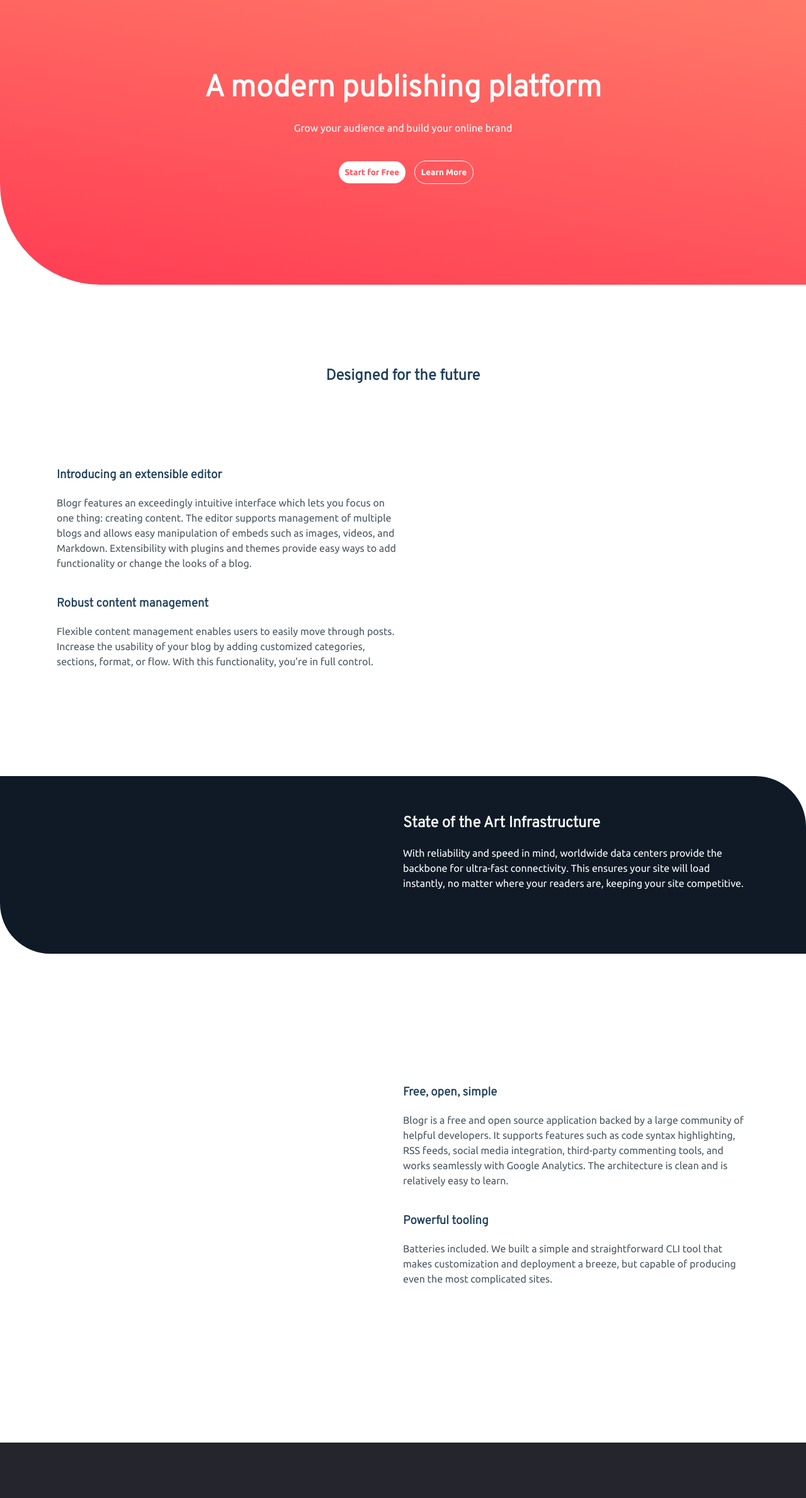
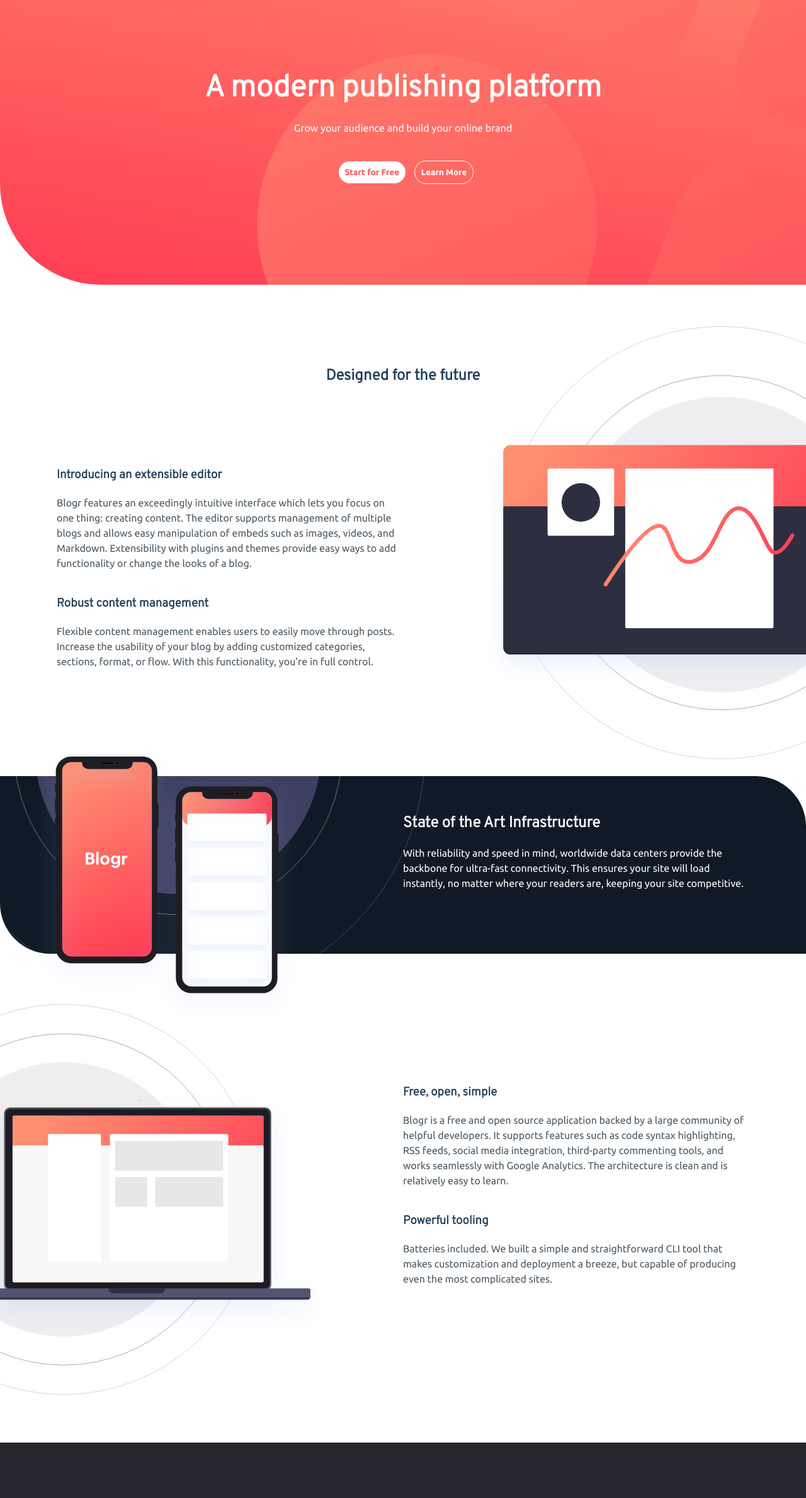
Before and after one commit to TaysonGermano/Blogr, a plain HTML site: page index.html in a window 1280 px wide. Shown: the part 92-2470 px from the top of the page at 63% size. Drawn offline with Linux system fonts and the light colour scheme.

Commit message:
css changes

```diff
--- a/css/desktop.css
+++ b/css/desktop.css
@@ -48,8 +48,7 @@
 
 /* Hero section */
 .hero {
-  background: url(/blogr-landing-page-main/images/bg-pattern-intro.svg)
-      no-repeat,
+  background: url(../images/bg-pattern-intro.svg) no-repeat,
     var(--gradient-color);
   background-size: 170%;
   background-position: left;
@@ -168,7 +167,7 @@
   height: 47rem;
   top: -14rem;
   right: 0px;
-  background-image: url("/blogr-landing-page-main/images/illustration-editor-desktop.svg");
+  background-image: url("../images/illustration-editor-desktop.svg");
   background-repeat: no-repeat;
   background-position-x: 8rem;
   background-size: 45rem;
@@ -182,9 +181,7 @@
 }
 
 .section-2 {
-  background: url(/blogr-landing-page-main/images/bg-pattern-circles.svg)
-      no-repeat,
-    #0f1a26;
+  background: url(../images/bg-pattern-circles.svg) no-repeat, #0f1a26;
   background-position-x: -22%;
   background-position-y: 86%;
   background-size: 49rem;
@@ -198,7 +195,7 @@
   height: 26rem;
   transform: translateY(-6rem);
   right: 33px;
-  background-image: url(/blogr-landing-page-main/images/illustration-phones.svg);
+  background-image: url(../images/illustration-phones.svg);
   background-repeat: no-repeat;
   background-position: left;
   background-size: 26rem;
@@ -212,7 +209,7 @@
   height: 47rem;
   top: -8rem;
   right: 0px;
-  background-image: url("/blogr-landing-page-main/images/illustration-laptop-desktop.svg");
+  background-image: url("../images/illustration-laptop-desktop.svg");
   background-repeat: no-repeat;
   background-position-x: -13rem;
   background-size: 48rem;
@@ -222,7 +219,8 @@
   padding: 13rem 0px;
 }
 
-.img-on-mobile {
+.img-on-mobile,
+.arrow-dark {
   display: none;
 }
 
--- a/css/style.css
+++ b/css/style.css
@@ -27,7 +27,8 @@
     padding: 20px 3rem;
   }
 
-  .img-on-mobile {
+  .img-on-mobile,
+  .arrow-dark {
     display: block;
   }
 
```
